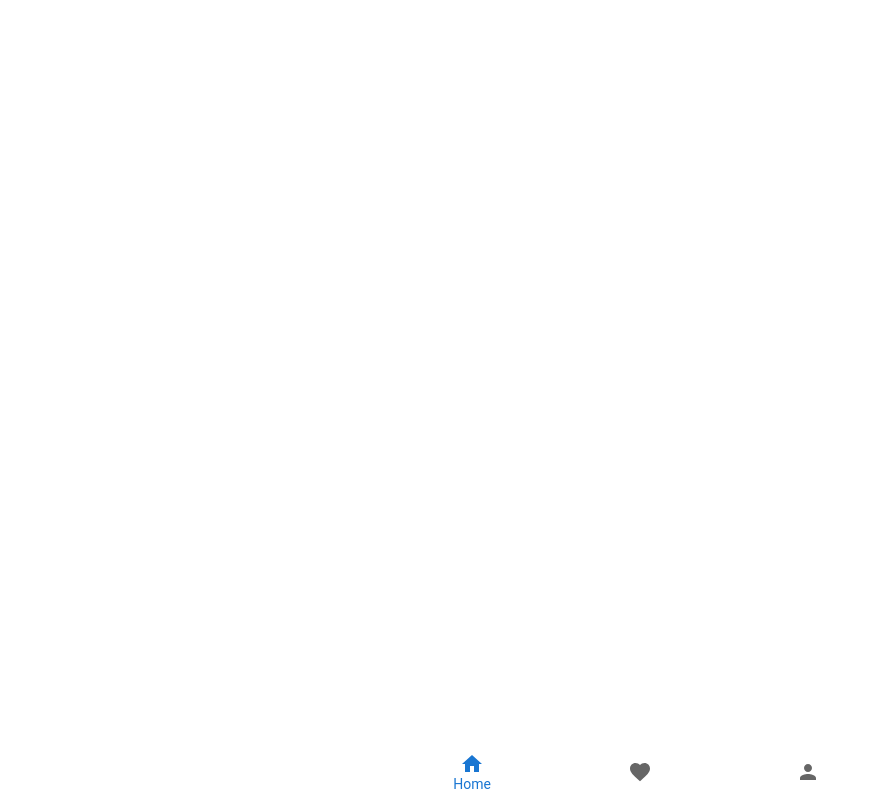
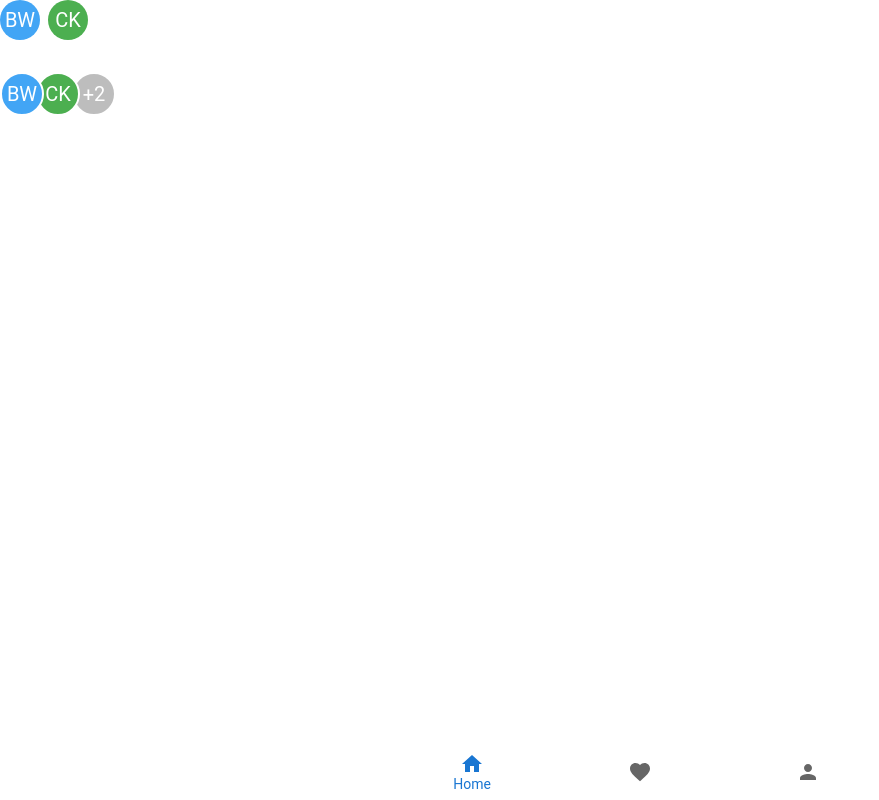
Before and after one commit to thethmuenaing/react-mui-demo, a React (Create React App) app: page / in a window 1280 px wide. Shown: the whole page, without its empty margins (0-879 px from the left). Built offline with nearby package versions, Linux system fonts and the light colour scheme.

Commit message:
build MuiAvatar component

```diff
--- a/src/App.css
+++ b/src/App.css
@@ -1,8 +1,8 @@
 /* body{
   background-color: #eeeeee;
-}
+} */
 
-.App {
+/* .App {
   padding:4rem;
 } */
 
--- a/src/App.tsx
+++ b/src/App.tsx
@@ -18,6 +18,7 @@
 // import { MuiDrawer } from './components/MuiDrawer';
 // import { MuiSpeedDial } from './components/MuiSpeedDial';
 import { MuiBottomNavigation } from './components/MuiBottomNavigation';
+import { MuiAvatar } from './components/MuiAvatar';
 
 
 function App() {
@@ -42,6 +43,7 @@
       {/* <MuiDrawer/> */}
       {/* <MuiSpeedDial /> */}
       <MuiBottomNavigation/>
+      <MuiAvatar/>
     </div>
   );
 }
--- /dev/null
+++ b/src/components/MuiAvatar.tsx
@@ -0,0 +1,22 @@
+import { Avatar, AvatarGroup, Stack } from "@mui/material"
+
+
+
+export const MuiAvatar = () => {
+	return (
+		<Stack spacing={4}>
+			<Stack direction="row" spacing={1}>
+				<Avatar sx={{bgcolor:"primary.light"}}>BW</Avatar>
+				<Avatar sx={{bgcolor:"success.light"}}>CK</Avatar>
+			</Stack>
+			<Stack direction="row" spacing={1}>
+				<AvatarGroup max={3}>
+					<Avatar sx={{bgcolor:"primary.light"}}>BW</Avatar>
+					<Avatar sx={{bgcolor:"success.light"}}>CK</Avatar>
+					<Avatar src="https://randomuser.me/api/portraits/women/79.jpg" alt="Jane Doe" />
+					<Avatar src="https://randomuser.me/api/portraits/men/51.jpg" alt="John Doe" />
+				</AvatarGroup>
+			</Stack>
+		</Stack>
+	)
+}
```
